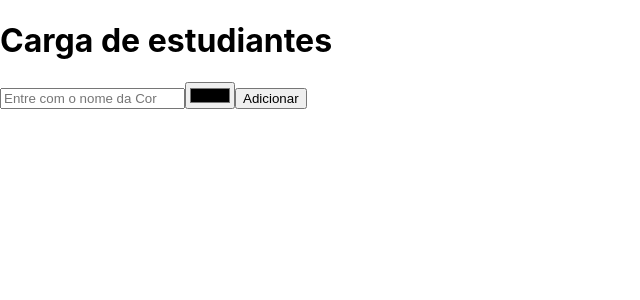
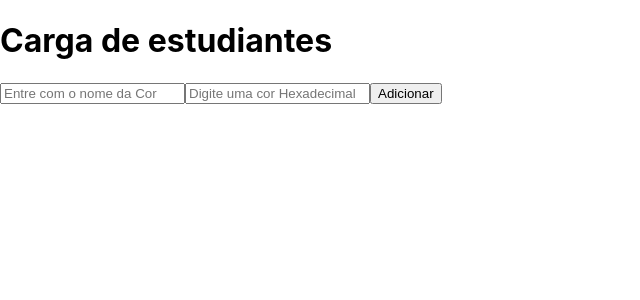
Before and after one commit to RodrigoGottschall/CTD-Front3-CheckpointI, a React (Create React App) app: page / in a window 1280 px wide. Shown: the top 300 px of the page, without its empty margins (0-640 px from the left). Built offline with nearby package versions, Linux system fonts and the light colour scheme.

Commit message:
feat validation

```diff
--- a/package.json
+++ b/package.json
@@ -12,6 +12,7 @@
     "react-dom": "^18.2.0",
     "react-scripts": "5.0.1",
     "sass": "^1.56.0",
+    "validate-color": "^2.2.1",
     "web-vitals": "^2.1.4"
   },
   "scripts": {
--- a/src/App.jsx
+++ b/src/App.jsx
@@ -1,9 +1,9 @@
-import { useState } from 'react'
-import { Card } from './Card'
 // Aqui você irá escrever as suas funções de Validação, para verificar se o Formulário foi preenchido corretamente
+/*eslint-disable */
+import { useState } from "react"
+import { Card } from "./Card";
 
 function App() {
-  // Aqui você irá criar os Estados para manipular os Inputs
   const [nomeCor, setNomeCor] = useState();
   const [corHexadecimal, setCorHexadecimal] = useState();
   const [allCores, setAllCores] = useState([]);
@@ -16,24 +16,28 @@ function App() {
       corHexadecimal: corHexadecimal
     }
 
-    setAllCores([...allCores, coloracao])
+    if (corHexadecimal.length != 7 || corHexadecimal[0] != '#') {
+      alert('Cor inválida');
+    } else {
+      setAllCores([...allCores, coloracao])
+    }
   }
 
   return (
     <div className="App">
       <h1>Carga de estudiantes</h1>
-      <form className="formCadastro" onSubmit={event => adicionarCor(event)}>
+      <form className="formCadastro">
         <input type="text"
           className="form-control"
           value={nomeCor}
           onChange={event => setNomeCor(event.target.value)}
           placeholder="Entre com o nome da Cor" />
-        <input type="color"
+        <input type="text"
           className="form-control"
           value={corHexadecimal}
           onChange={event => setCorHexadecimal(event.target.value)}
-          placeholder="Escolha a cor" />
-        <button type="submit" className="btn btn-primary">Adicionar</button>
+          placeholder="Digite uma cor Hexadecimal" />
+        <button type="submit" onClick={event => adicionarCor(event)} className="btn btn-primary">Adicionar</button>
       </form>
       <section>
         {
@@ -48,5 +52,4 @@ function App() {
   )
 }
 
-
 export default App
--- a/src/Card.jsx
+++ b/src/Card.jsx
@@ -1,6 +1,5 @@
-//Este componente deverá receber dados por Props e mostrar as Informações em Tela
+export function Card(props) {
 
-export function Card(props) {
   return (
     <div className="card-container">
       <div className="card-body">
```
Also changed, not shown: 1 other file (tests, documents, lock files or other folders).
